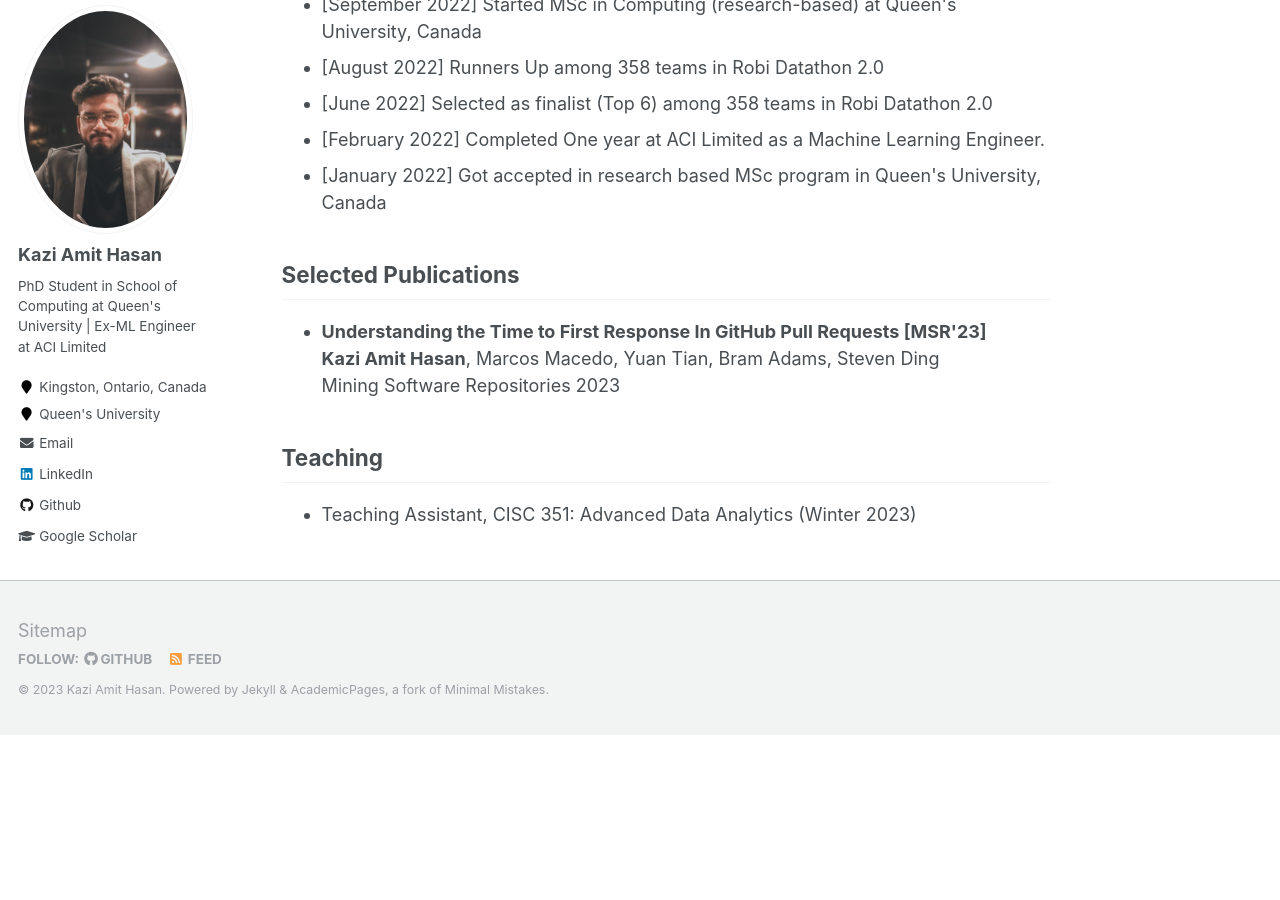
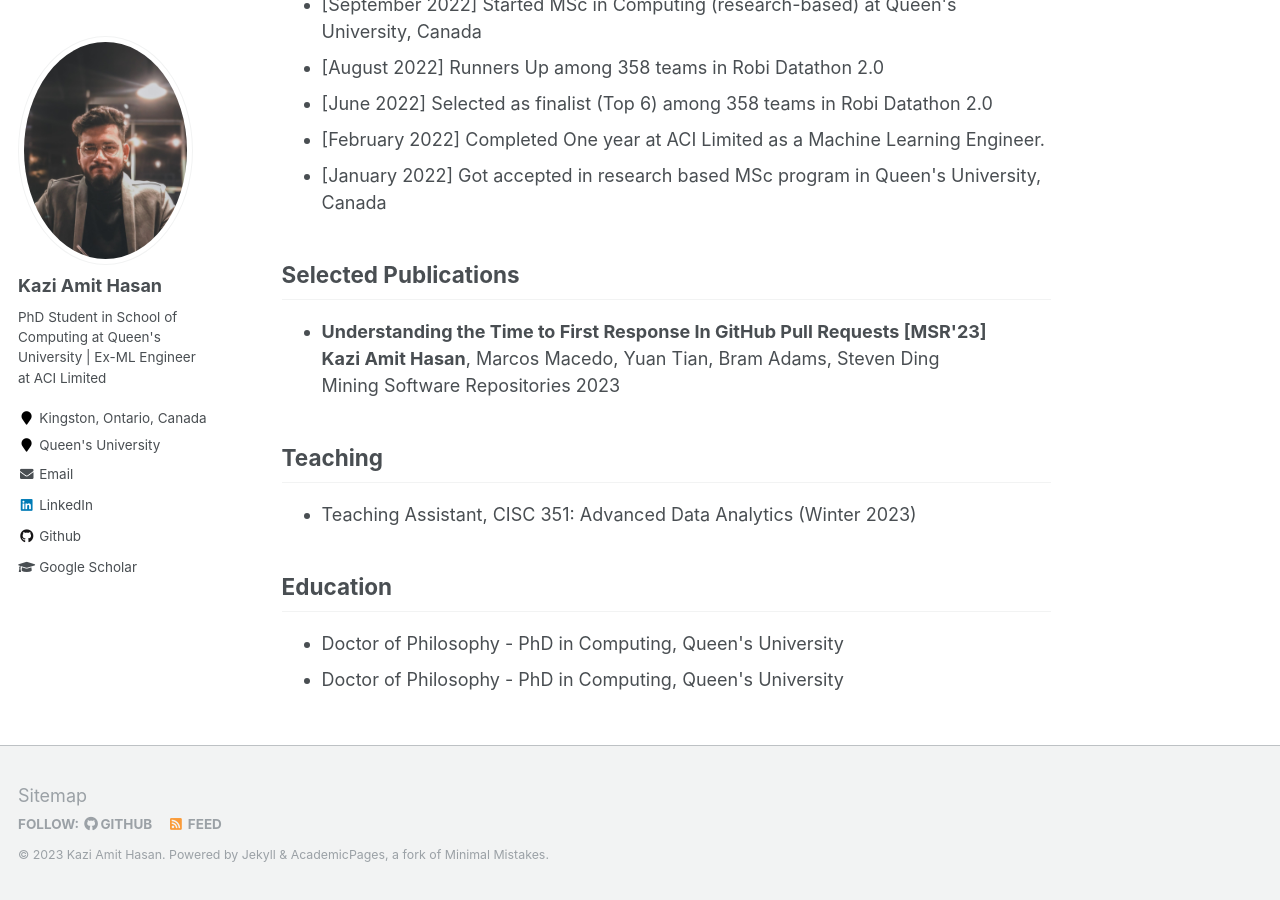
Before and after one commit to KaziAmitHasan/kaziamithasan.github.io, a Jekyll site: the page built from _pages/about.md, in a window 1280 px wide and 900 px high, scrolled down 1098 px. Built offline with Jekyll 4.4.1, drawn with Linux system fonts in a browser that asks for light colours; before the commit the page ends 1833 px from its top, so only the background shows below that.

Commit message:
info updated

```diff
--- a/_pages/about.md
+++ b/_pages/about.md
@@ -59,3 +59,12 @@ Here's quick preview of Kazi Amit Hasan:
 		Teaching Assistant, CISC 351: Advanced Data Analytics (Winter 2023)
 	</li>
 </ul>
+
+## Education
+
+<ul>
+	<li> Doctor of Philosophy - PhD in Computing, Queen's University
+  </li>
+  <li> Doctor of Philosophy - PhD in Computing, Queen's University
+  </li>
+</ul>
```
Also changed, not shown: _pages/experiences.md (+3 -0 lines).
